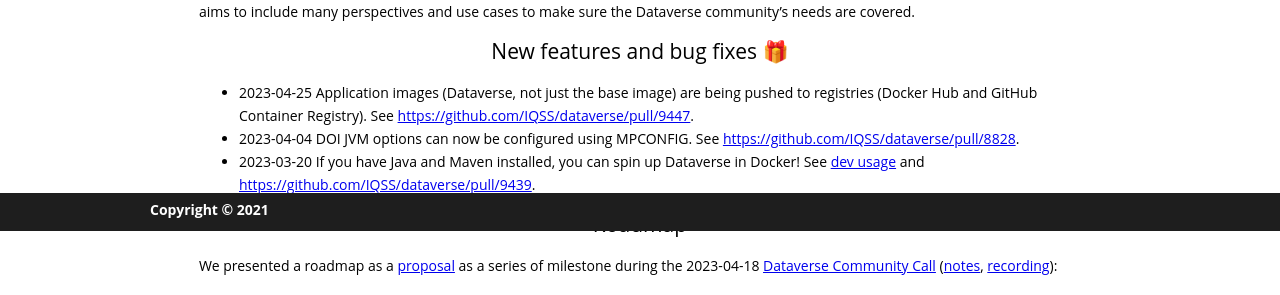
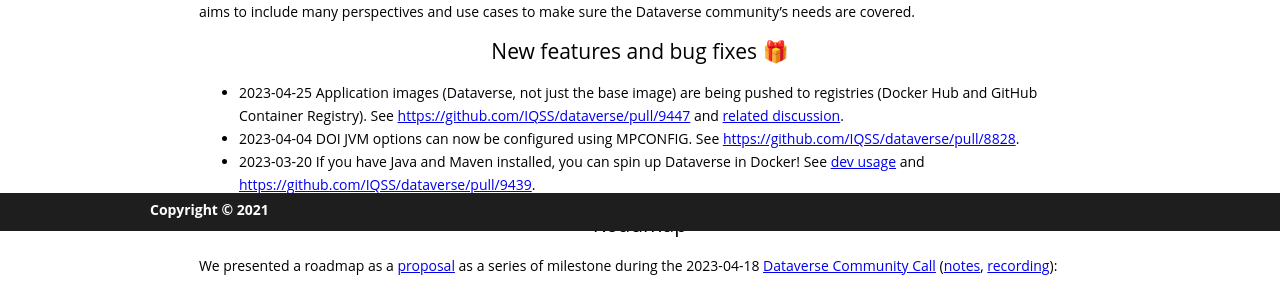
Before and after one commit to gdcc/ct.gdcc.io, a Jekyll site: the page built from index.md, in a window 1280 px wide. Shown: the part 669-964 px from the top of the page. Built offline with Jekyll 4.4.1, drawn with Linux system fonts in a browser that asks for light colours; our own code applies the rules of GitHub Pages for plain Markdown files.

Commit message:
link to push to registry discussion

```diff
--- a/index.md
+++ b/index.md
@@ -11,7 +11,7 @@ This working group aims to include many perspectives and use cases to make sure
 
 ## New features and bug fixes 🎁
 
-- 2023-04-25 Application images (Dataverse, not just the base image) are being pushed to registries (Docker Hub and GitHub Container Registry). See <https://github.com/IQSS/dataverse/pull/9447>.
+- 2023-04-25 Application images (Dataverse, not just the base image) are being pushed to registries (Docker Hub and GitHub Container Registry). See <https://github.com/IQSS/dataverse/pull/9447> and [related discussion](https://dataverse.zulipchat.com/#narrow/stream/375812-containers/topic/push.20to.20registry).
 - 2023-04-04 DOI JVM options can now be configured using MPCONFIG. See <https://github.com/IQSS/dataverse/pull/8828>.
 - 2023-03-20 If you have Java and Maven installed, you can spin up Dataverse in Docker! See [dev usage][] and <https://github.com/IQSS/dataverse/pull/9439>.
 
```
